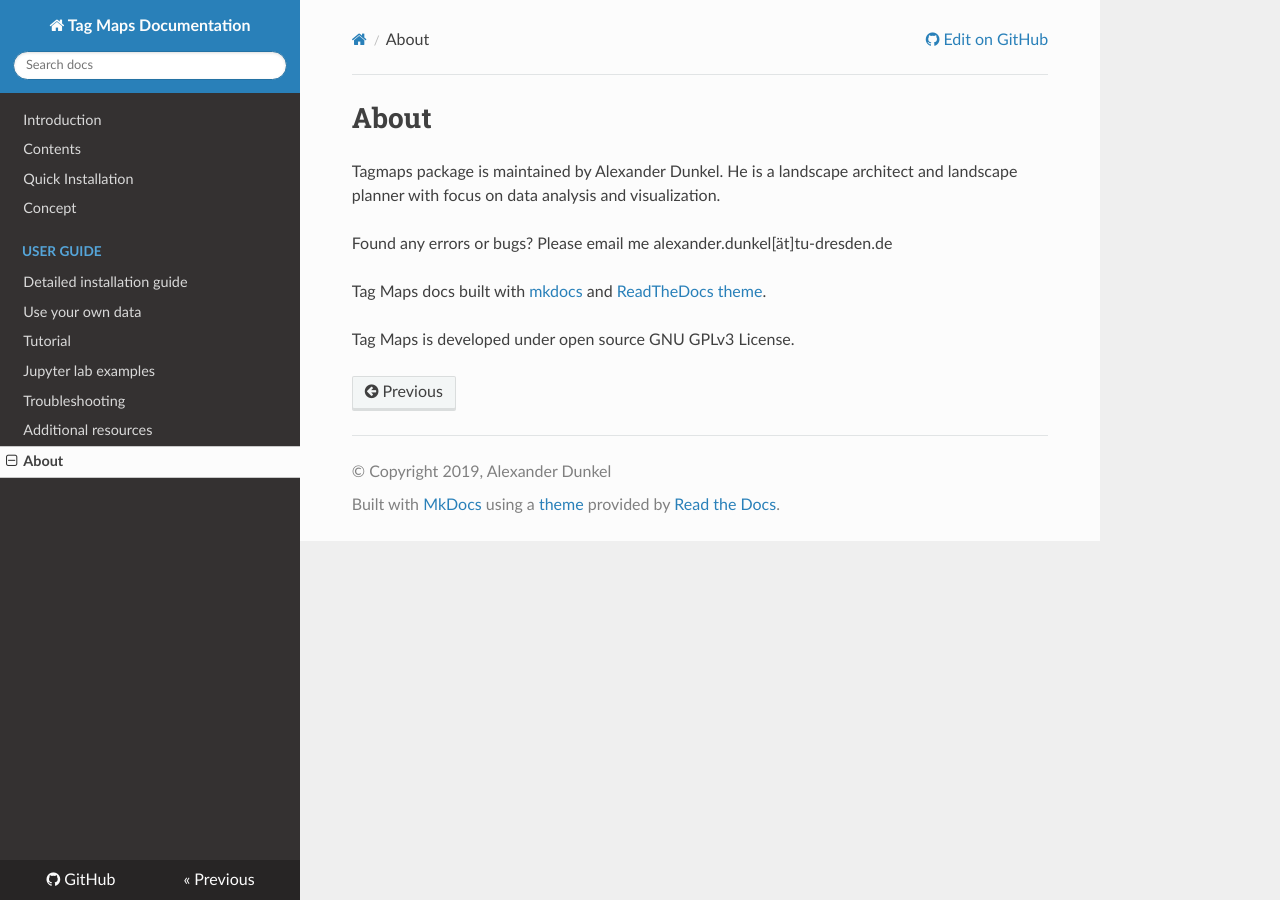
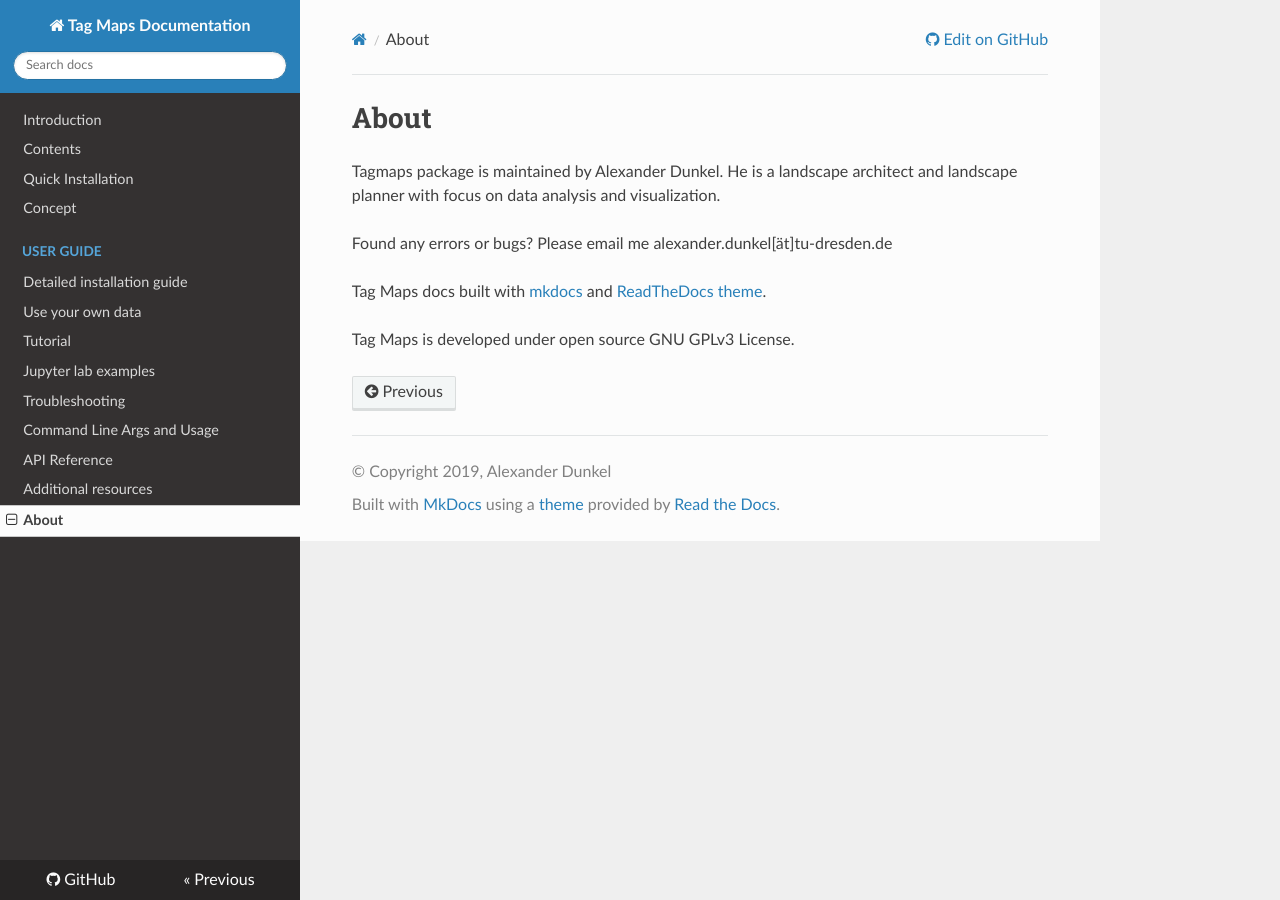
Before and after one commit to Sieboldianus/TagMaps, an MkDocs documentation site: the page built from docs/about.md, in a window 1280 px wide. Built offline with MkDocs 1.6.1, drawn with Linux system fonts in a browser that asks for light colours; nearby versions of some CDN libraries.

Commit message:
docs: add cli Arguments and Usage

```diff
--- a/mkdocs.yml
+++ b/mkdocs.yml
@@ -23,5 +23,7 @@ nav:
         - Tutorial: user-guide/tutorial.md
         - Jupyter lab examples: user-guide/jupyter-examples.md
         - Troubleshooting: user-guide/troubleshooting.md
+    - Command Line Args and Usage: argparse/args.md
+    - API Reference: apidoc/apidoc.md
     - Additional resources: resources.md
     - About: about.md
```
